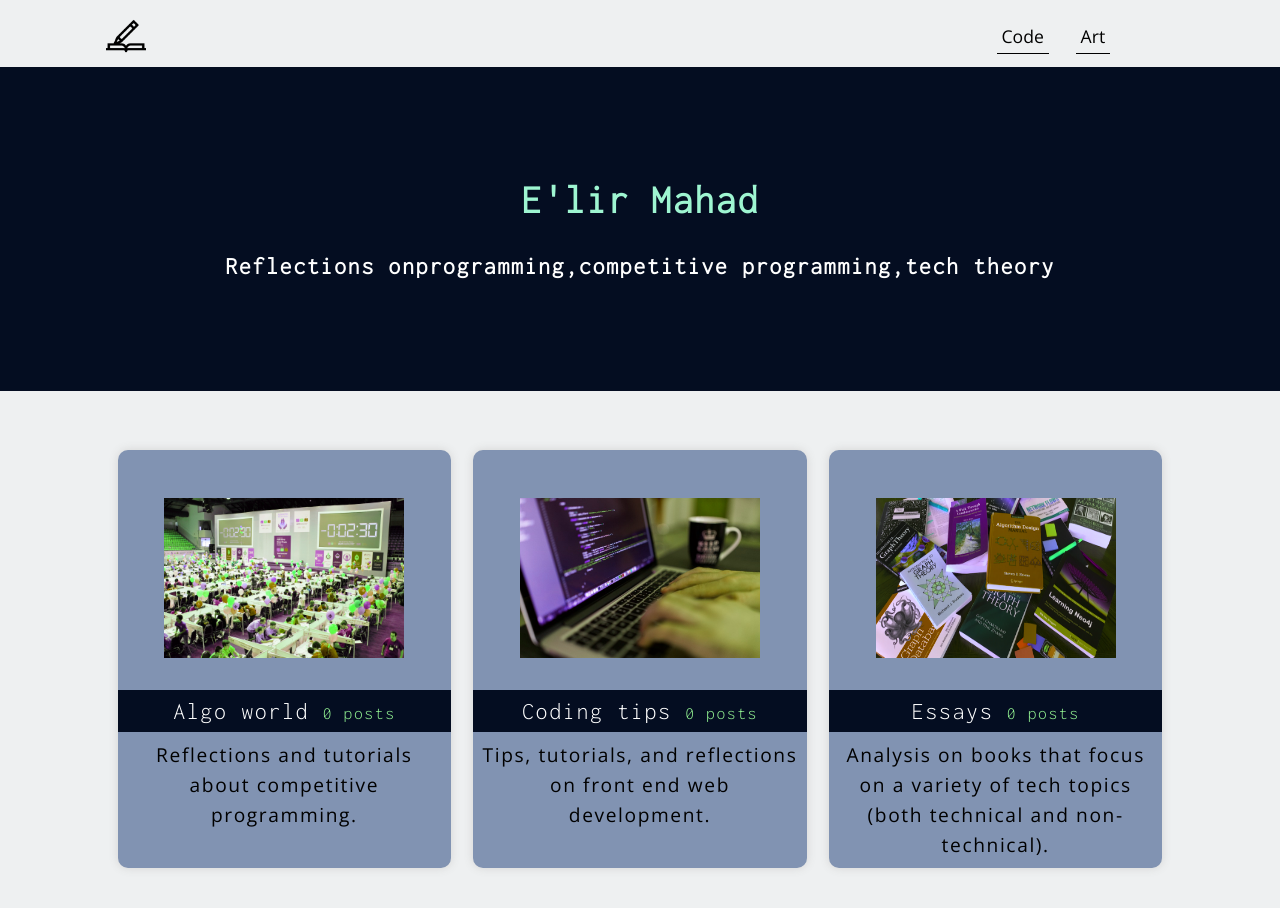
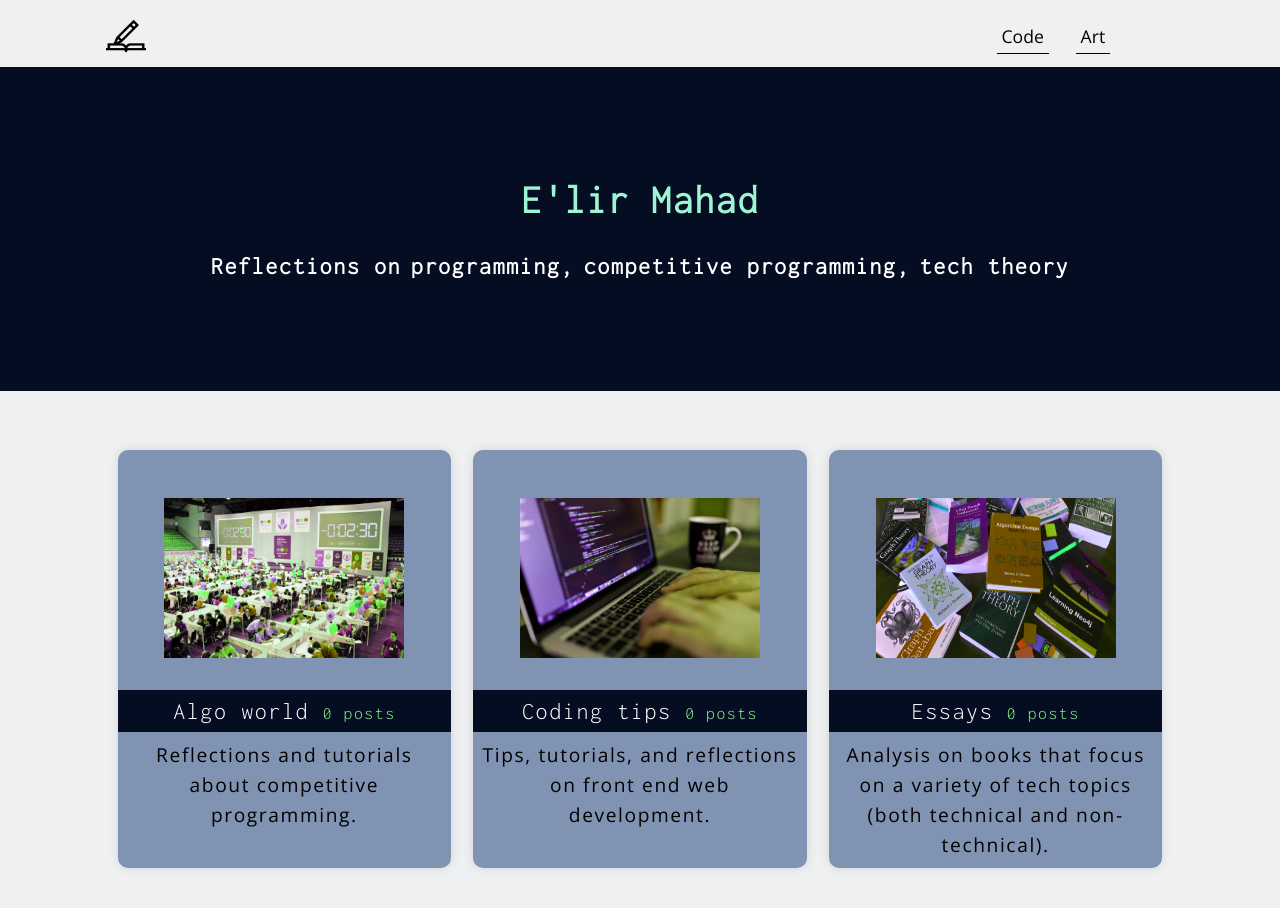
Before and after one commit to Elir-Mahad/oldsibecr, a React (Create React App) app: page / in a window 1280 px wide. Shown: the top 908 px of the page. Built offline with nearby package versions, Linux system fonts and the light colour scheme.

Commit message:
fixing span in heading

```diff
--- a/src/index_components/FirstBox.css
+++ b/src/index_components/FirstBox.css
@@ -68,6 +68,7 @@
 
 .headertext .topic {
 	color: white;
+	padding-left: 0.6rem;
 }
 
 /* media queries */
```
Also changed, not shown: 1 other file (tests, documents, lock files or other folders).
